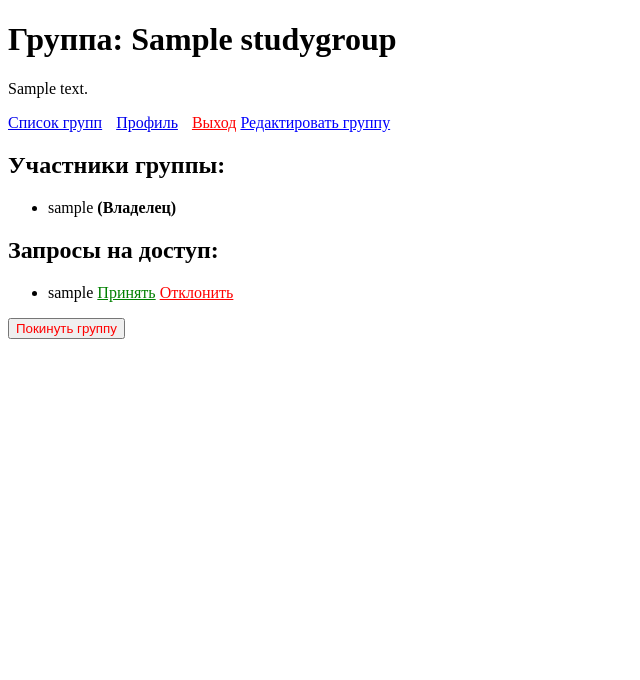
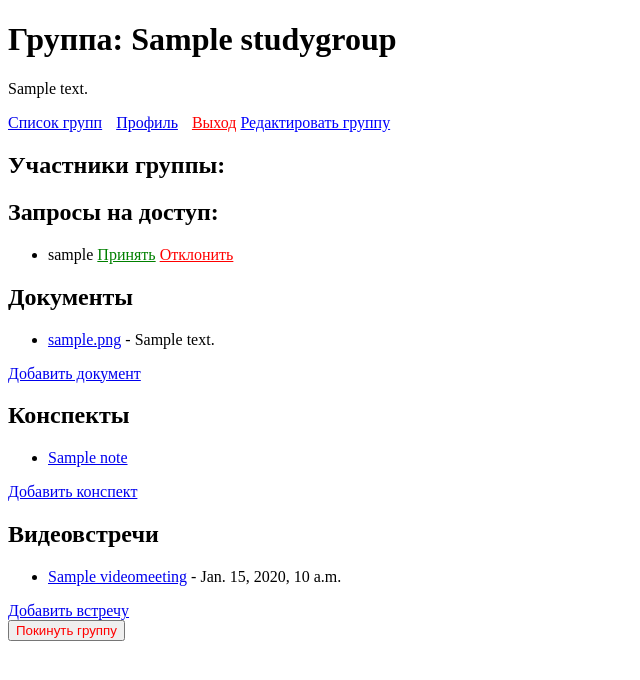
Before and after one commit to bolotovalex/StudyBuddy, a Django app: page /groups/1/ in a window 1280 px wide. Shown: the top 680 px of the page, without its empty margins (0-640 px from the left). Run offline with Django 5.2, Linux system fonts and the light colour scheme; a user stored in the database is signed in; tables that the repository leaves empty hold one stand-in row (values such as "Sample post"); parts of the project's set-up code (start-up, migrations or seed data) failed here and were passed over.

Commit message:
Добавлено отображение документов, заметок и видеовстречь на главный экран группы

```diff
--- a/StudyBuddy/groups/views.py
+++ b/StudyBuddy/groups/views.py
@@ -89,6 +89,9 @@ def group_detail_view(request, pk):
     Страница конкретной группы, с отображением списка участников.
     """
     group = get_object_or_404(StudyGroup, pk=pk)
+    documents = group.documents.all()
+    notes = group.notes.all()
+    meetings = group.meetings.all()
 
     # Проверяем, состоит ли пользователь в группе
     if request.user not in group.members.all():
@@ -98,7 +101,12 @@ def group_detail_view(request, pk):
     # Получаем всех участников группы
     members = group.members.all()
 
-    return render(request, 'groups/group_detail.html', {'group': group, 'members': members})
+    return render(request, 'groups/group_detail.html', {
+        'group': group,
+        'documents': documents,
+        'notes': notes,
+        'meetings': meetings,
+    })
 
 
 @login_required
--- a/StudyBuddy/templates/groups/group_detail.html
+++ b/StudyBuddy/templates/groups/group_detail.html
@@ -47,6 +47,46 @@
 </ul>
 {% endif %}
 
+<!-- Секция документов -->
+<h2>Документы</h2>
+    <ul>
+        {% for document in documents %}
+            <li>
+                <a href="{{ document.file.url }}">{{ document.file.name }}</a> - {{ document.description }}
+            </li>
+        {% empty %}
+            <li>Нет документов</li>
+        {% endfor %}
+    </ul>
+    <a href="{% url 'documents:document_list' group.id %}">Добавить документ</a>
+
+    <!-- Секция конспектов -->
+    <h2>Конспекты</h2>
+    <ul>
+        {% for note in notes %}
+            <li>
+                <a href="{% url 'notes:note_list' group.id %}">{{ note.title }}</a>
+            </li>
+        {% empty %}
+            <li>Нет конспектов</li>
+        {% endfor %}
+    </ul>
+    <a href="{% url 'notes:note_list' group.id %}">Добавить конспект</a>
+
+    <!-- Секция видеовстреч -->
+    <h2>Видеовстречи</h2>
+    <ul>
+        {% for meeting in meetings %}
+            <li>
+                <a href="{{ meeting.link }}">{{ meeting.title }}</a> - {{ meeting.scheduled_at }}
+            </li>
+        {% empty %}
+            <li>Нет встреч</li>
+        {% endfor %}
+    </ul>
+    <a href="{% url 'meetings:meeting_list' group.id %}">Добавить встречу</a>
+
+
 
     <!-- Кнопка "Покинуть группу" -->
     <form method="post" action="{% url 'groups:leave_group' group.pk %}">
```
